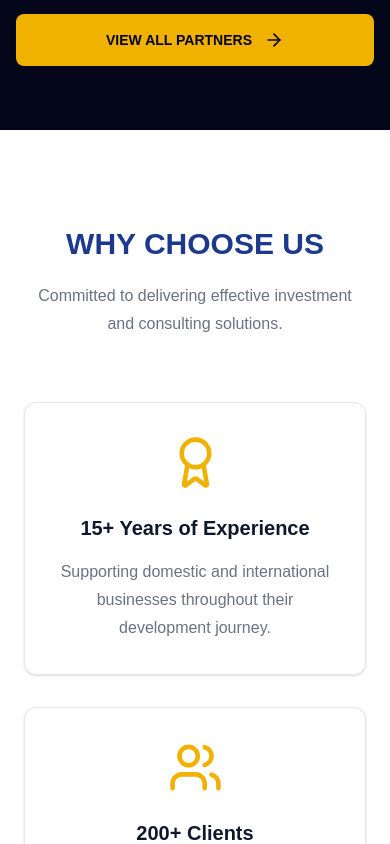
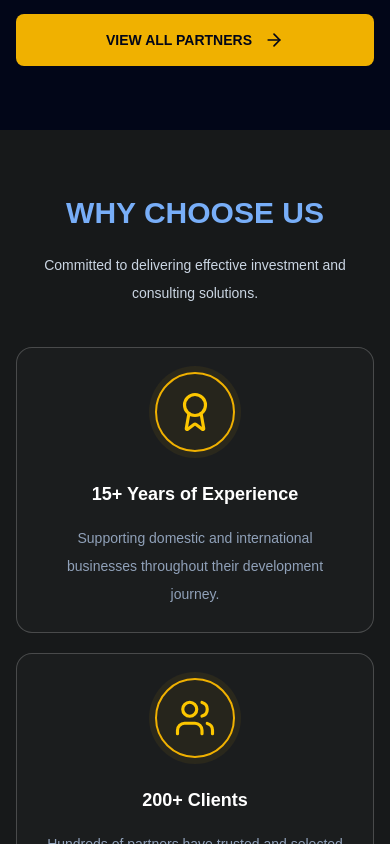
Before and after one commit to npn160603-hash/delta9-website, a Next.js app: page /en in a window 390 px wide. Shown: the part 10280-11124 px from the top of the page. Built offline with nearby package versions, Linux system fonts and the light colour scheme.

Commit message:
Fix Why Choose Us mobile background

```diff
--- a/app/components/WhyChooseUs/WhyChooseUs.tsx
+++ b/app/components/WhyChooseUs/WhyChooseUs.tsx
@@ -82,39 +82,44 @@ export default function WhyChooseUs({
         };
 
   return (
-    <section className="bg-white py-24">
-      <div className="mx-auto max-w-7xl px-6">
+    <section className="bg-[#17191a] px-4 py-16 text-white sm:px-6 sm:py-20 lg:py-24">
+      <div className="mx-auto max-w-7xl">
         {/* Tiêu đề */}
-        <div className="text-center">
-          <h2 className="text-3xl font-bold text-blue-900 md:text-4xl">
+        <div className="mx-auto max-w-3xl text-center">
+          <h2 className="text-3xl font-bold leading-tight text-[#78aef8] sm:text-4xl">
             {content.title}
           </h2>
 
-          <p className="mx-auto mt-5 max-w-2xl leading-7 text-gray-500">
+          <p className="mx-auto mt-5 max-w-2xl text-sm leading-7 text-slate-300 sm:text-base sm:leading-8">
             {content.description}
           </p>
         </div>
 
         {/* Danh sách giá trị nổi bật */}
-        <div className="mt-16 grid grid-cols-1 gap-8 md:grid-cols-2 lg:grid-cols-4">
+        <div className="mt-10 grid grid-cols-1 gap-5 sm:mt-14 sm:gap-6 md:grid-cols-2 lg:grid-cols-4">
           {content.features.map((item) => {
             const Icon = item.icon;
 
             return (
               <article
                 key={item.title}
-                className="rounded-xl border border-gray-200 bg-white p-8 text-center shadow transition duration-300 hover:-translate-y-2 hover:shadow-xl"
+                className="group flex min-h-[250px] flex-col items-center rounded-2xl border border-white/20 bg-white/[0.02] p-6 text-center transition duration-300 hover:-translate-y-2 hover:border-yellow-400/60 hover:bg-white/[0.05] hover:shadow-2xl sm:min-h-[270px] sm:p-8"
               >
-                <Icon
-                  size={55}
-                  className="mx-auto text-yellow-500"
-                />
+                {/* Icon */}
+                <div className="flex h-20 w-20 items-center justify-center rounded-full border-2 border-yellow-500 bg-yellow-500/5 text-yellow-400 shadow-[0_0_0_6px_rgba(234,179,8,0.07)] transition duration-300 group-hover:bg-yellow-500 group-hover:text-slate-950 group-hover:shadow-[0_0_0_9px_rgba(234,179,8,0.12)]">
+                  <Icon
+                    size={42}
+                    strokeWidth={1.8}
+                  />
+                </div>
 
-                <h3 className="mt-6 text-xl font-semibold text-slate-900">
+                {/* Tiêu đề thẻ */}
+                <h3 className="mt-7 text-lg font-bold leading-7 text-white sm:text-xl">
                   {item.title}
                 </h3>
 
-                <p className="mt-4 leading-7 text-gray-500">
+                {/* Mô tả */}
+                <p className="mt-4 text-sm leading-7 text-slate-400 sm:text-base">
                   {item.description}
                 </p>
               </article>
```
